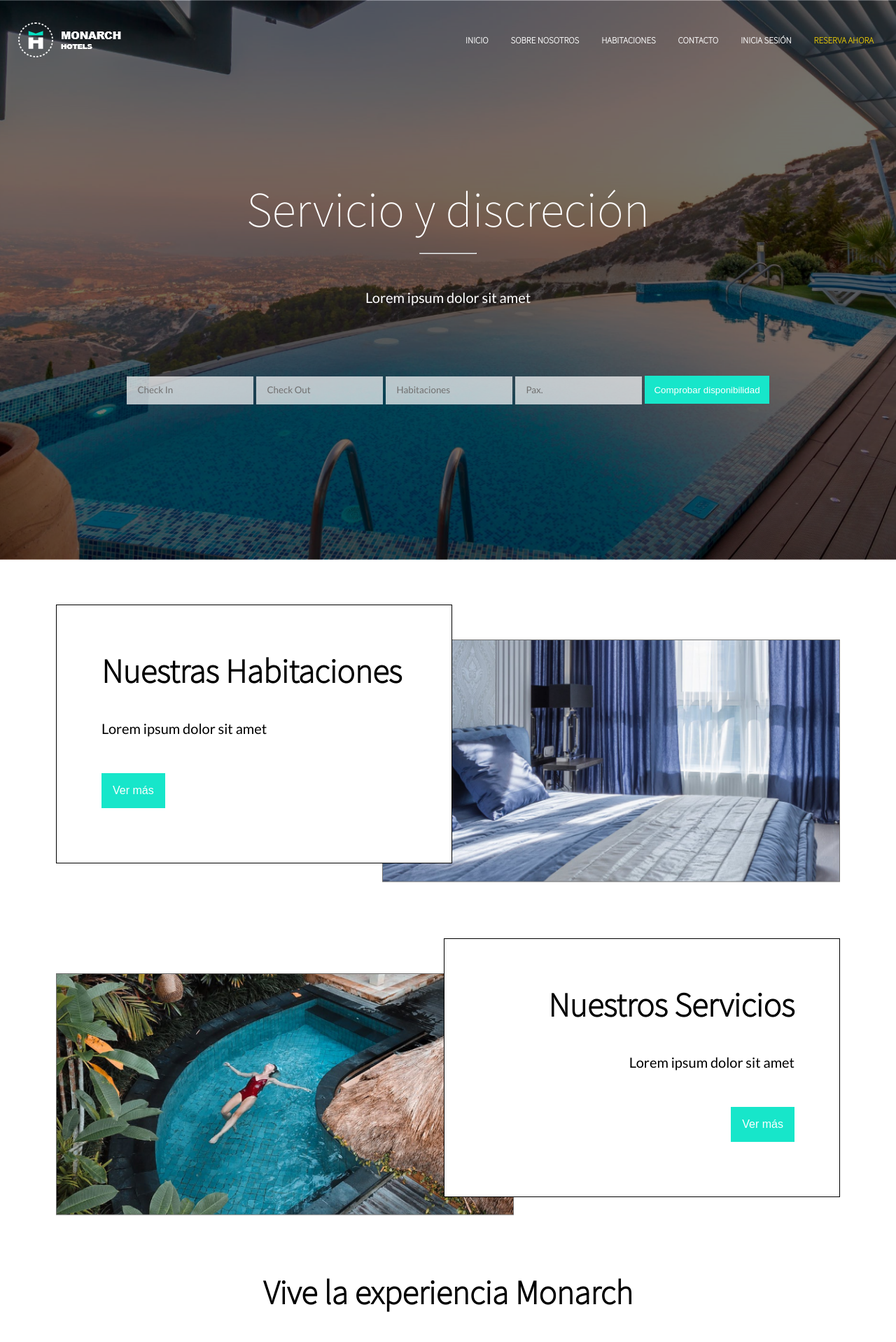
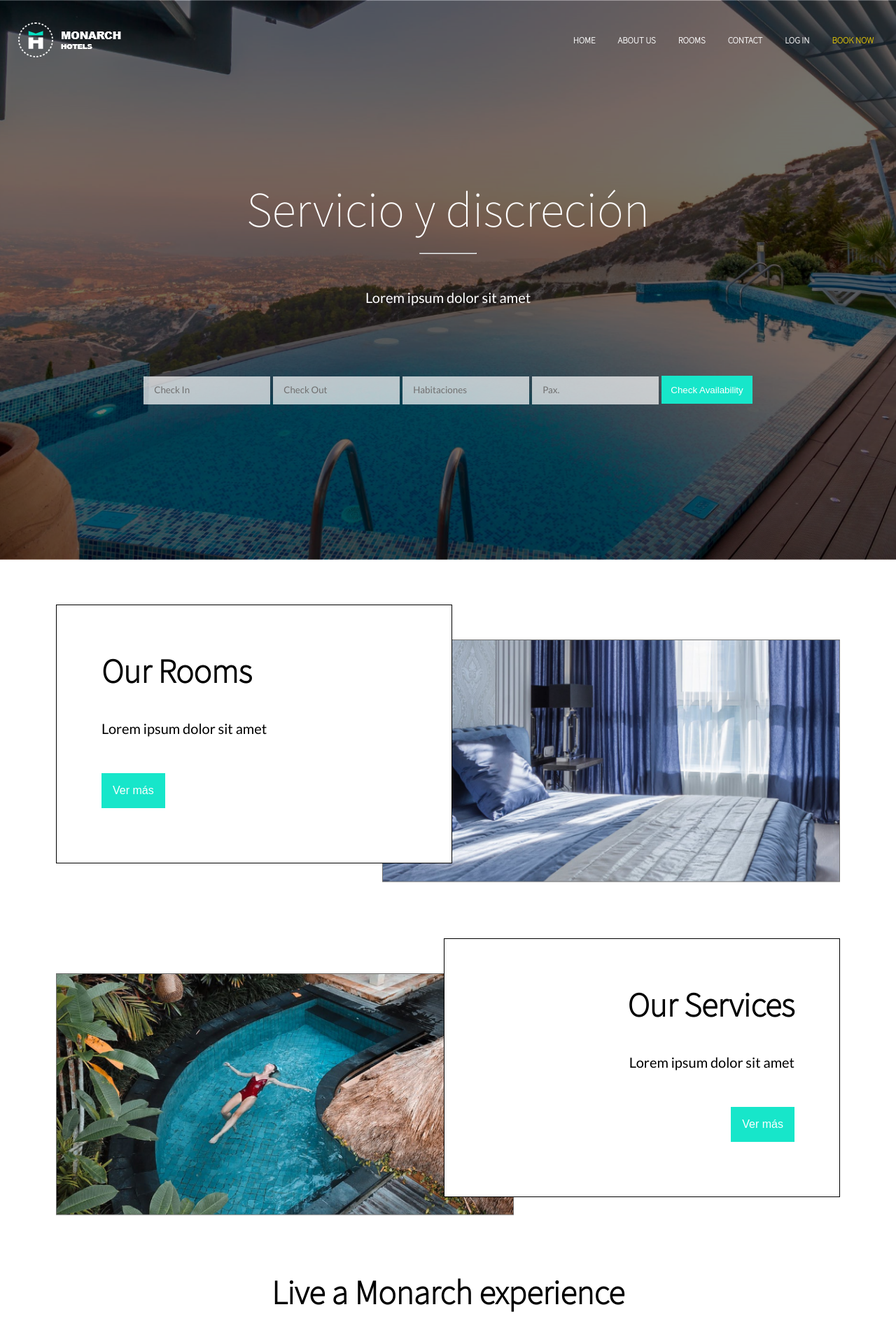
Before and after one commit to Diesouto/MonarchHotel, a PHP site: page /index.php in a window 1280 px wide. Shown: the top 1918 px of the page at 70% size. Run offline with PHP 8.4, Linux system fonts and the light colour scheme; some libraries are stand-ins or nearby versions.

Commit message:
Start translation

```diff
--- a/header.php
+++ b/header.php
@@ -9,24 +9,24 @@
 <nav>
     <ul>
         <li><a href="index.php"><img src="img/empresa/banner.png"></a></li>
-        <li><a href="reserva.php" class="warning">Reserva ahora</a></li>
+        <li><a href="reserva.php" class="warning">Book now</a></li>
         <li>
             <?php
                 session_start();
                 if (!isset($_SESSION['usuario'])) {
-                    echo '<a href="login.php">Inicia sesión</a>';
+                    echo '<a href="login.php">Log in</a>';
                 }
                 elseif ($_SESSION['usuario'][6] == 0) {
-                    echo '<a href="admin.php">Administrar</a>';
+                    echo '<a href="admin.php">Admin panel</a>';
                 }
                 else {
-                    echo '<a href="cuenta.php">Tu Cuenta</a>';
+                    echo '<a href="cuenta.php">Your account</a>';
                 }
             ?>
         </li>
-        <li><a href="contacto.php">Contacto</a></li>
-        <li><a href="habitaciones.php">Habitaciones</a></li>
-        <li><a href="about.php">Sobre Nosotros</a></li>
-        <li><a href="index.php">Inicio</a></li>
+        <li><a href="contacto.php">Contact</a></li>
+        <li><a href="habitaciones.php">Rooms</a></li>
+        <li><a href="about.php">About Us</a></li>
+        <li><a href="index.php">Home</a></li>
     </ul>
 </nav>
--- a/index.php
+++ b/index.php
@@ -21,7 +21,7 @@
                 <input class="transparent" type="text" placeholder="Check Out" onfocus="(this.type='date')">
                 <input class="transparent" placeholder="Habitaciones" type="number">
                 <input class="transparent" placeholder="Pax." type="number">
-                <input class="button" value="Comprobar disponibilidad" type="submit">
+                <input class="button" value="Check Availability" type="submit">
             </form>
         </div>
     </div>
@@ -29,7 +29,7 @@
     <div class="content">
         <div class="flex tarjeta">
             <div class="tarjeta-habitacion izquierda">
-                <h3>Nuestras Habitaciones</h3>
+                <h3>Our Rooms</h3>
                 <p>Lorem ipsum dolor sit amet</p>
                 <a href="#"><button class="button vermas">Ver más</button></a>
             </div>
@@ -44,13 +44,13 @@
             </div>
 
             <div class="tarjeta-habitacion derecha">
-                <h3>Nuestros Servicios</h3>
+                <h3>Our Services</h3>
                 <p>Lorem ipsum dolor sit amet</p>
                 <a href="#"><button class="button vermas">Ver más</button></a>
             </div>
         </div>
 
-        <h3>Vive la experiencia Monarch</h3>
+        <h3>Live a Monarch experience</h3>
         <div id="contenedor-triple" class="flex">
             <img class="triple" src="img/servicios/gimnasio.png">
             <img class="triple" src="img/servicios/tumbonas.png">
```
